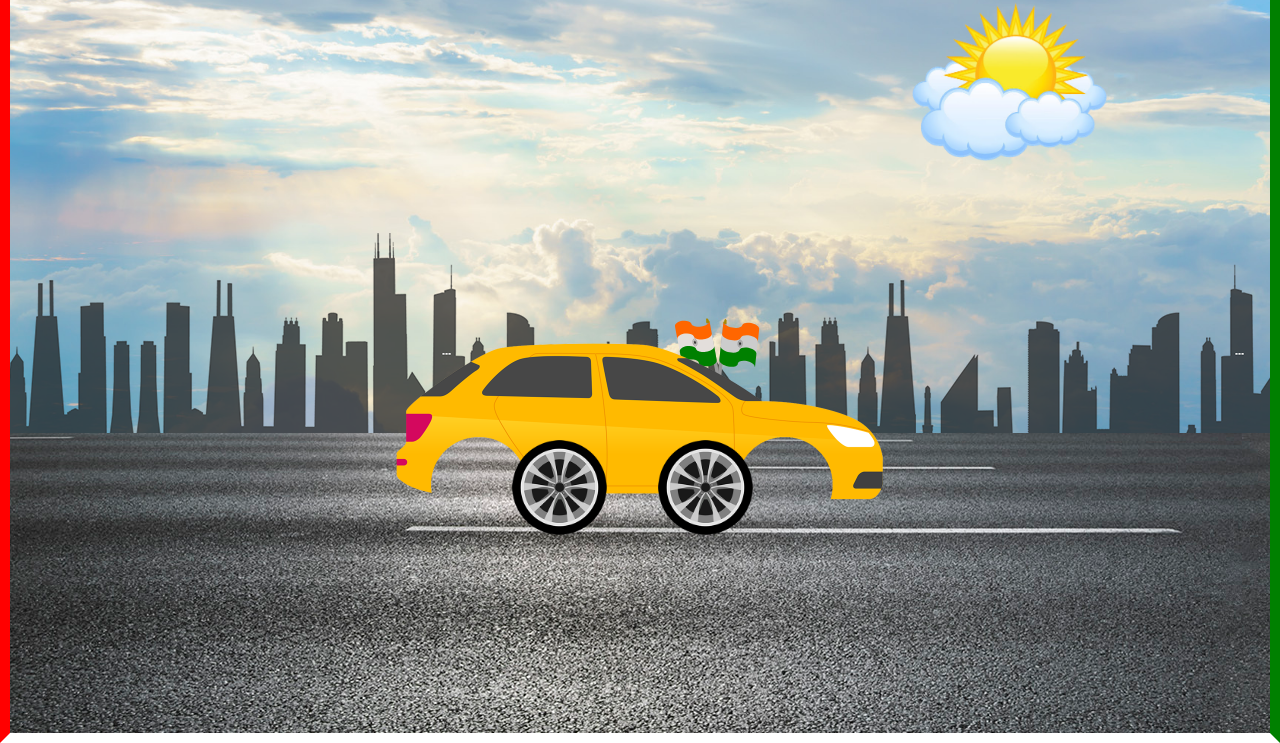
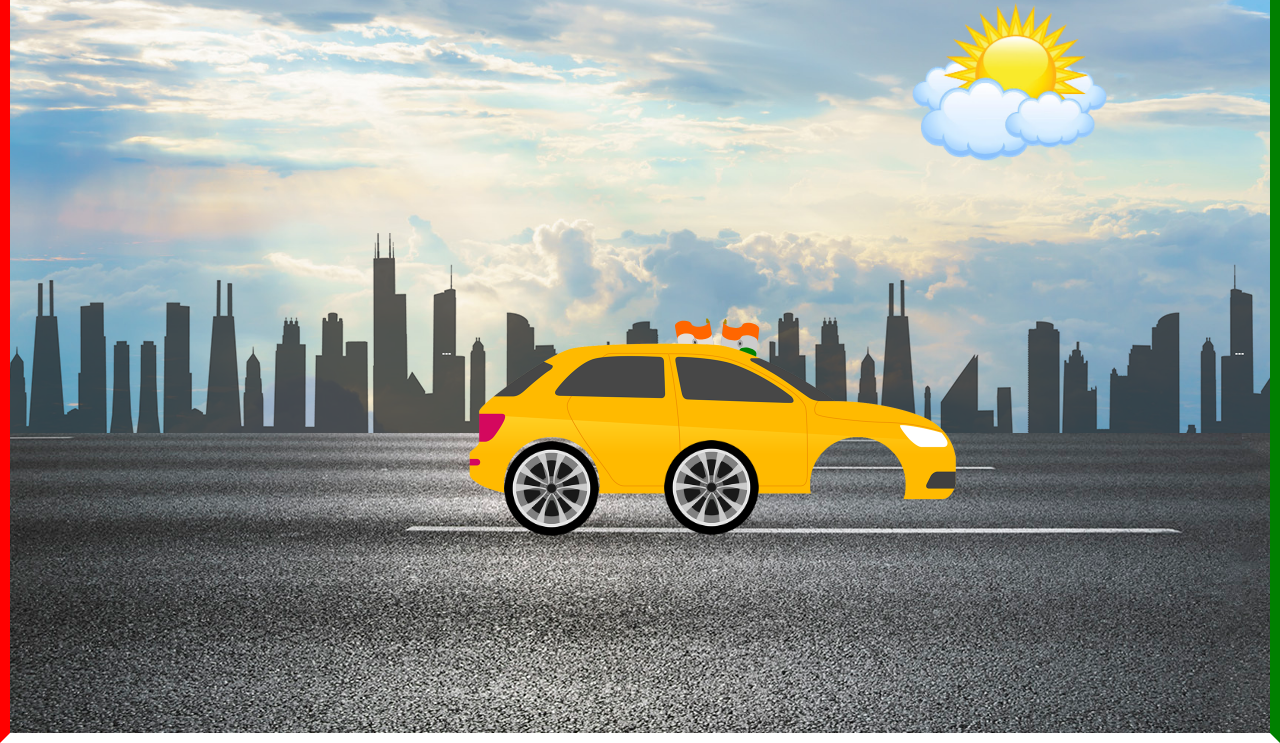
Before and after one commit to nitinrajputind/CSS_handson5, a plain HTML site: page index3.html in a window 1280 px wide. Shown: the part 77-820 px from the top of the page. Drawn offline with Linux system fonts and the light colour scheme.

Commit message:
animate car

```diff
--- a/style.css
+++ b/style.css
@@ -238,16 +238,26 @@ a{
     width: 500px;
     height: 200px;
     bottom: 200px;
-    left: 50%;
-    transform: translate(-50%);
+    left: 453px;
+    /* transform: translate(-50%); */
+    animation: car 0.5s ease infinite alternate;
+}
+@keyframes car {
+    0%{
+        transform: translateY(0px);
+    }
+    100%{
+        transform: translateY(-4px);
+    }
+
 }
 
 .Left_Wheel{
     width: 95px;
     position: absolute;
     z-index: 3;
-    bottom: 198px;
-    left: 502px;
+    bottom: 197px;
+    left: 494px;
     animation: rotate 0.2s linear infinite;
 }
 .right_Wheel{
@@ -255,7 +265,7 @@ a{
     position: absolute;
     z-index: 3;
     bottom: 198px;
-    right: 517px;
+    right: 511px;
     animation: rotate 0.2s linear infinite;
 }
 
```
